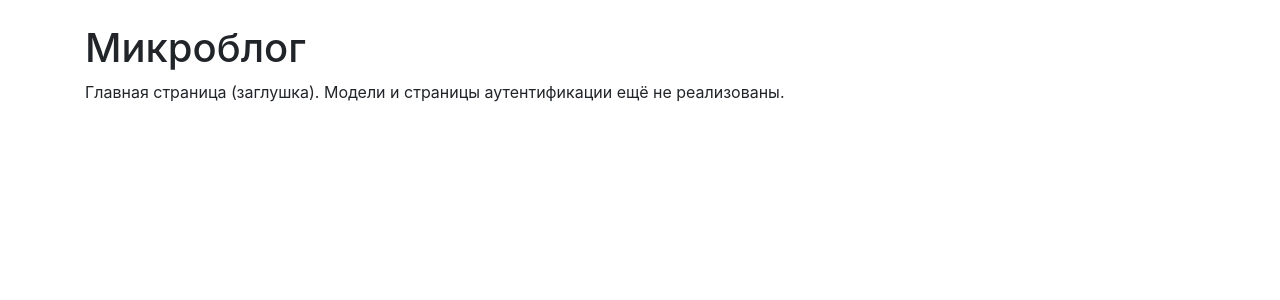
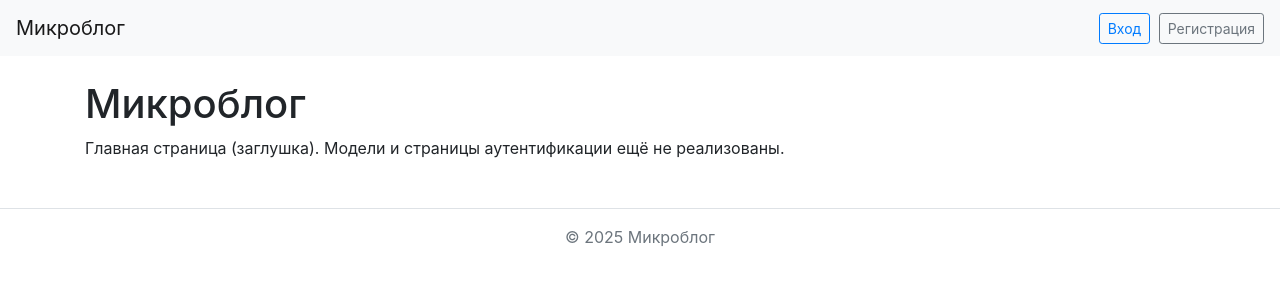
Before and after one commit to Beavya/microblog, a Django app: template main/templates/main/index.html in a window 1280 px wide. Shown: the top 300 px of the page. Run offline with Django 5.2, Linux system fonts and the light colour scheme; the template is opened without the code that fills it, so the values that code supplies are empty; some libraries are stand-ins or nearby versions.

Commit message:
add login

```diff
--- a/main/templates/layout/base.html
+++ b/main/templates/layout/base.html
@@ -1,19 +1,42 @@
+<!-- main/templates/layout/base.html -->
 {% load static %}
 {% load bootstrap4 %}
 <!DOCTYPE html>
 <html lang="ru">
 <head>
-    <meta charset="UTF-8">
-    <meta name="viewport" content="width=device-width, initial-scale=1, shrink-to-fit=no">
+    <meta charset="utf-8">
+    <meta name="viewport" content="width=device-width, initial-scale=1">
     <link rel="stylesheet" href="{% static 'main/style.css' %}">
     {% bootstrap_css %}
     <title>{% block title %}Микроблог{% endblock %}</title>
 </head>
 <body>
-    <div class="container mt-4">
+    <nav class="navbar navbar-expand-lg navbar-light bg-light mb-4">
+        <a class="navbar-brand" href="{% url 'main:index' %}">Микроблог</a>
+        <div class="ml-auto">
+            {% if user.is_authenticated %}
+                <span class="navbar-text">Привет, {{ user.username }}!</span>
+                <a class="btn btn-outline-primary btn-sm ml-2" href="{% url 'main:profile' %}">Профиль</a>
+                <a class="btn btn-outline-secondary btn-sm ml-1" href="#">Выйти</a>
+            {% else %}
+                <a class="btn btn-outline-primary btn-sm" href="{% url 'main:login' %}">Вход</a>
+                <a class="btn btn-outline-secondary btn-sm ml-1" href="{% url 'main:register' %}">Регистрация</a>
+            {% endif %}
+        </div>
+    </nav>
+
+    <!-- Основной контент -->
+    <div class="container">
         {% bootstrap_messages %}
-        {% block content %}{% endblock %}
+        {% block content %}
+        {% endblock %}
     </div>
+
+    <!-- Подвал -->
+    <footer class="mt-5 pt-3 border-top text-center text-muted">
+        <p>© 2025 Микроблог</p>
+    </footer>
+
     {% bootstrap_javascript jquery='slim' %}
 </body>
 </html>
--- a/main/templates/main/login.html
+++ b/main/templates/main/login.html
@@ -1,4 +1,3 @@
-<!-- main/templates/main/login.html -->
 {% extends "layout/base.html" %}
 {% load bootstrap4 %}
 {% block title %}Вход{% endblock %}
--- a/main/urls.py
+++ b/main/urls.py
@@ -9,4 +9,5 @@ urlpatterns = [
     path('', views.index, name='index'),
     path('accounts/register/', views.RegisterUserView.as_view(), name='register'),
     path('accounts/login/', auth_views.LoginView.as_view(template_name='main/login.html'), name='login'),
+    path('accounts/profile/', views.profile, name='profile'),
 ]
--- a/main/views.py
+++ b/main/views.py
@@ -3,6 +3,8 @@ from django.views.generic import CreateView
 from django.urls import reverse_lazy
 from django.contrib.auth.views import LoginView
 from .forms import RegisterUserForm
+from django.contrib.auth.decorators import login_required
+
 
 def index(request):
     return render(request, 'main/index.html')
@@ -11,3 +13,7 @@ class RegisterUserView(CreateView):
     form_class = RegisterUserForm
     template_name = 'main/register.html'
     success_url = reverse_lazy('main:login')
+
+@login_required
+def profile(request):
+    return render(request, 'main/profile.html')
```
Also changed, not shown: main/templates/main/profile.html (added, +18 -0 lines).
